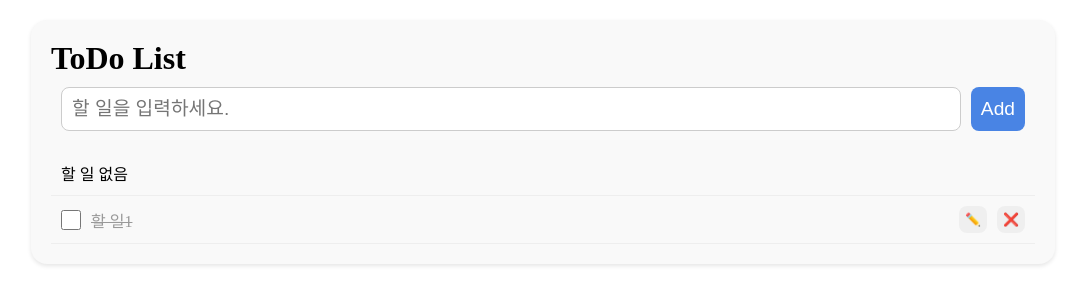
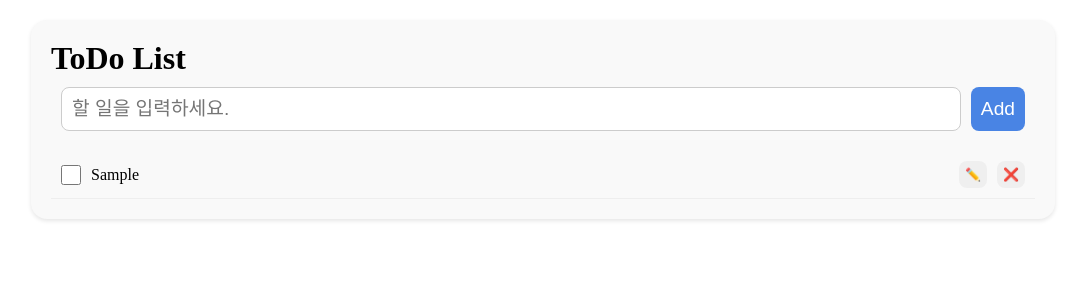
Before and after one commit to ssep4u/Programming_3100, a React (Vite) app: page / in a window 1280 px wide. Both pictures are taken after typing "Sample" into the empty fields and a click on the button "Add". Shown: the top 304 px of the page, without its empty margins (97-1182 px from the left). Built offline with nearby package versions, Linux system fonts and the light colour scheme.

Commit message:
TodoListApp show todos

```diff
--- a/src/TodoListApp.jsx
+++ b/src/TodoListApp.jsx
@@ -31,7 +31,7 @@ function TodoListApp() {
         <div className="todo">
             <TodoHeader />
             <TodoAdder addTodo={addTodo} />
-            <TodoList />
+            <TodoList todos={todos} />
         </div>
     )
 }
--- a/src/components/TodoItem.jsx
+++ b/src/components/TodoItem.jsx
@@ -1,10 +1,11 @@
 import Checkbox from './Checkbox.jsx'
 import Button from './Button.jsx'
 
-export default function TodoItem() {
+export default function TodoItem({ todo }) {
     return (
-        <li className='todo__item todo__item--complete'>
-            <Checkbox id="1">할 일1</Checkbox>
+        // todo.isCompleted가 true 면 " todo__item--complete", false 면 ""
+        <li className={`todo__item${todo.isCompleted?" todo__item--complete":""}`}>
+            <Checkbox id={todo.id}>{todo.text}</Checkbox>
             <Button className='todo__button todo__button--edit'>✏️</Button>
             <Button className='todo__button todo__button--delete'>❌</Button>
         </li>
--- a/src/components/TodoList.jsx
+++ b/src/components/TodoList.jsx
@@ -1,11 +1,15 @@
 import TodoItemEmpty from './TodoItemEmpty.jsx'
 import TodoItem from './TodoItem.jsx'
 
-export default function TodoList() {
+export default function TodoList({ todos }) {
     return (
         <ul className='todo__list'>
-            <TodoItemEmpty />
-            <TodoItem />
+            {/* todos에 todo 없으면, <TodoItemEmpty /> */}
+            {todos.length === 0 && <TodoItemEmpty />}
+            {/* todos에 todo 있으면, <TodoItem /> */}
+            {todos.length > 0 && todos.map((todo) =>
+                <TodoItem key={todo.id} todo={todo} />
+            )}
         </ul>
     )
 }
```
